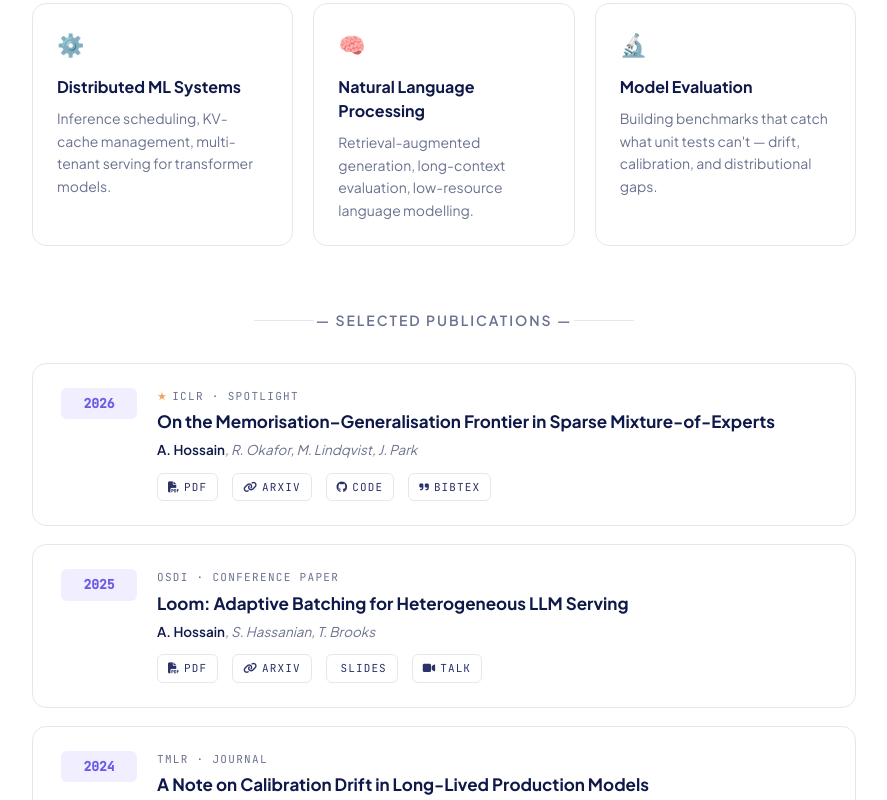
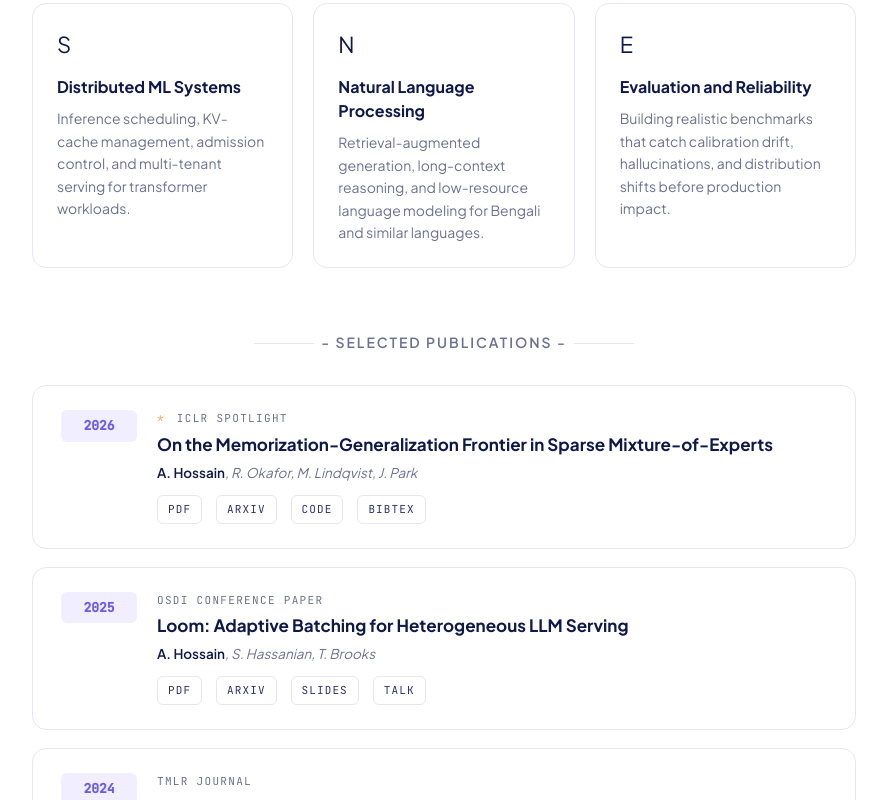
Before and after one commit to Abdul-Jalil26/portfolio, a Next.js app: page / in a window 1280 px wide. Shown: the part 4460-5260 px from the top of the page, without its empty margins (336-1223 px from the left). Built offline with nearby package versions, Linux system fonts and the light colour scheme.

Commit message:
api key updated

```diff
--- a/app/components/portfolio/ChatWidget.tsx
+++ b/app/components/portfolio/ChatWidget.tsx
@@ -27,11 +27,7 @@ type Experience = {
 };
 
 const USE_API = true;
-const API_KEY = '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';
-const API_MODEL = 'openai/gpt-5.2';
-const API_URL = 'https://openrouter.ai/api/v1/chat/completions';
-const API_SITE = 'https://abduljaliltamjid.dev';
-const API_NAME = 'Abdul Jalil Tamjid Portfolio';
+const API_URL = '/api/chat';
 
 const PROFILE = {
   name: 'Abdul Jalil Tamjid',
@@ -186,28 +182,17 @@ function getDemoResponse(input: string): string {
 }
 
 async function callApi(history: { role: ChatRole; content: string }[]): Promise<string> {
-  const messages = [
-    {
-      role: 'system',
-      content: `You are a concise portfolio assistant for ${PROFILE.name}. Use first-person voice and only use known profile facts.`,
-    },
-    ...history.slice(-12),
-  ];
-
   const res = await fetch(API_URL, {
     method: 'POST',
     headers: {
-      Authorization: `Bearer ${API_KEY}`,
       'Content-Type': 'application/json',
-      'HTTP-Referer': API_SITE,
-      'X-Title': API_NAME,
     },
-    body: JSON.stringify({ model: API_MODEL, messages, temperature: 0.6, max_tokens: 600 }),
+    body: JSON.stringify({ history }),
   });
 
   if (!res.ok) throw new Error(`API ${res.status}`);
-  const data = (await res.json()) as { choices?: Array<{ message?: { content?: string } }> };
-  const reply = data.choices?.[0]?.message?.content;
+  const data = (await res.json()) as { reply?: string };
+  const reply = data.reply;
   if (!reply) throw new Error('Empty response from API');
   return reply;
 }
--- a/app/components/portfolio/sections/ResearchSection.tsx
+++ b/app/components/portfolio/sections/ResearchSection.tsx
@@ -1,112 +1,108 @@
 export default function ResearchSection() {
   return (
-    <div
-      dangerouslySetInnerHTML={{
-        __html: `
-          <section class="page-section" id="research">
-            <div class="section-head reveal">
-              <div class="section-eyebrow"><span class="num">03</span> Research</div>
-              <h2 class="section-title">Things I'm <span class="script">studying</span></h2>
-              <p class="section-sub">
-                My research sits at the seam of systems and machine learning —
+    <section className="page-section" id="research">
+      <div className="section-head reveal">
+        <div className="section-eyebrow">
+          <span className="num">03</span> Research
+        </div>
+        <h2 className="section-title">
+          Things I&apos;m <span className="script">studying</span>
+        </h2>
+        <p className="section-sub">
+          My research sits at the seam of systems and machine learning:
           how we build, serve, and evaluate models at scale.
         </p>
       </div>
 
-            <div class="areas-grid">
-              <div class="area-card reveal">
-                <div class="icon">⚙️</div>
+      <div className="areas-grid">
+        <div className="area-card reveal">
+          <div className="icon">S</div>
           <h4>Distributed ML Systems</h4>
-                <p>Inference scheduling, KV-cache management, multi-tenant serving for transformer models.</p>
+          <p>
+            Inference scheduling, KV-cache management, admission control,
+            and multi-tenant serving for transformer workloads.
+          </p>
         </div>
-              <div class="area-card reveal d1">
-                <div class="icon">🧠</div>
+
+        <div className="area-card reveal d1">
+          <div className="icon">N</div>
           <h4>Natural Language Processing</h4>
-                <p>Retrieval-augmented generation, long-context evaluation, low-resource language modelling.</p>
+          <p>
+            Retrieval-augmented generation, long-context reasoning,
+            and low-resource language modeling for Bengali and similar languages.
+          </p>
         </div>
-              <div class="area-card reveal d2">
-                <div class="icon">🔬</div>
-                <h4>Model Evaluation</h4>
-                <p>Building benchmarks that catch what unit tests can't — drift, calibration, and distributional gaps.</p>
+
+        <div className="area-card reveal d2">
+          <div className="icon">E</div>
+          <h4>Evaluation and Reliability</h4>
+          <p>
+            Building realistic benchmarks that catch calibration drift,
+            hallucinations, and distribution shifts before production impact.
+          </p>
         </div>
       </div>
 
-            <div class="pubs-title">— Selected Publications —</div>
+      <div className="pubs-title">- Selected Publications -</div>
 
-            <div class="pub-list">
-              <article class="pub reveal">
-                <div class="pub-year">2026</div>
+      <div className="pub-list">
+        <article className="pub reveal">
+          <div className="pub-year">2026</div>
           <div>
-                  <div class="pub-venue"><span class="star">★</span>ICLR · Spotlight</div>
-                  <h4 class="pub-name"><a href="#">On the Memorisation–Generalisation Frontier in Sparse Mixture-of-Experts</a></h4>
-                  <p class="pub-authors"><span class="self">A. Hossain</span>, R. Okafor, M. Lindqvist, J. Park</p>
-                  <div class="pub-links">
-                    <a href="#"><i class="fas fa-file-pdf"></i>PDF</a>
-                    <a href="#"><i class="fas fa-link"></i>arXiv</a>
-                    <a href="#"><i class="fab fa-github"></i>Code</a>
-                    <a href="#"><i class="fas fa-quote-right"></i>BibTeX</a>
+            <div className="pub-venue">
+              <span className="star">*</span> ICLR Spotlight
+            </div>
+            <h4 className="pub-name">
+              <a href="#">On the Memorization-Generalization Frontier in Sparse Mixture-of-Experts</a>
+            </h4>
+            <p className="pub-authors">
+              <span className="self">A. Hossain</span>, R. Okafor, M. Lindqvist, J. Park
+            </p>
+            <div className="pub-links">
+              <a href="#">PDF</a>
+              <a href="#">arXiv</a>
+              <a href="#">Code</a>
+              <a href="#">BibTeX</a>
             </div>
           </div>
         </article>
 
-              <article class="pub reveal">
-                <div class="pub-year">2025</div>
+        <article className="pub reveal">
+          <div className="pub-year">2025</div>
           <div>
-                  <div class="pub-venue">OSDI · Conference Paper</div>
-                  <h4 class="pub-name"><a href="#">Loom: Adaptive Batching for Heterogeneous LLM Serving</a></h4>
-                  <p class="pub-authors"><span class="self">A. Hossain</span>, S. Hassanian, T. Brooks</p>
-                  <div class="pub-links">
-                    <a href="#"><i class="fas fa-file-pdf"></i>PDF</a>
-                    <a href="#"><i class="fas fa-link"></i>arXiv</a>
-                    <a href="#"><i class="fas fa-presentation-screen"></i>Slides</a>
-                    <a href="#"><i class="fas fa-video"></i>Talk</a>
+            <div className="pub-venue">OSDI Conference Paper</div>
+            <h4 className="pub-name">
+              <a href="#">Loom: Adaptive Batching for Heterogeneous LLM Serving</a>
+            </h4>
+            <p className="pub-authors">
+              <span className="self">A. Hossain</span>, S. Hassanian, T. Brooks
+            </p>
+            <div className="pub-links">
+              <a href="#">PDF</a>
+              <a href="#">arXiv</a>
+              <a href="#">Slides</a>
+              <a href="#">Talk</a>
             </div>
           </div>
         </article>
 
-              <article class="pub reveal">
-                <div class="pub-year">2024</div>
+        <article className="pub reveal">
+          <div className="pub-year">2024</div>
           <div>
-                  <div class="pub-venue">TMLR · Journal</div>
-                  <h4 class="pub-name"><a href="#">A Note on Calibration Drift in Long-Lived Production Models</a></h4>
-                  <p class="pub-authors">L. Aoki, <span class="self">A. Hossain</span>, R. Okafor</p>
-                  <div class="pub-links">
-                    <a href="#"><i class="fas fa-file-pdf"></i>PDF</a>
-                    <a href="#"><i class="fas fa-database"></i>Dataset</a>
-                  </div>
-                </div>
-              </article>
-
-              <article class="pub reveal">
-                <div class="pub-year">2023</div>
-                <div>
-                  <div class="pub-venue"><span class="star">★</span>NeurIPS · Workshop · Best Paper</div>
-                  <h4 class="pub-name"><a href="#">Vellum: Reproducible Notebooks for Stochastic ML Pipelines</a></h4>
-                  <p class="pub-authors"><span class="self">A. Hossain</span>, P. Marlowe</p>
-                  <div class="pub-links">
-                    <a href="#"><i class="fas fa-file-pdf"></i>PDF</a>
-                    <a href="#"><i class="fab fa-github"></i>Code</a>
-                    <a href="#"><i class="fas fa-cube"></i>Tool</a>
-                  </div>
-                </div>
-              </article>
-
-              <article class="pub reveal">
-                <div class="pub-year">2022</div>
-                <div>
-                  <div class="pub-venue">EMNLP · Workshop</div>
-                  <h4 class="pub-name"><a href="#">Compressing Transformers for Low-Resource Languages: A Bengali Case Study</a></h4>
-                  <p class="pub-authors"><span class="self">A. Hossain</span>, M. Karim</p>
-                  <div class="pub-links">
-                    <a href="#"><i class="fas fa-file-pdf"></i>PDF</a>
-                    <a href="#"><i class="fab fa-github"></i>Code</a>
+            <div className="pub-venue">TMLR Journal</div>
+            <h4 className="pub-name">
+              <a href="#">A Note on Calibration Drift in Long-Lived Production Models</a>
+            </h4>
+            <p className="pub-authors">
+              L. Aoki, <span className="self">A. Hossain</span>, R. Okafor
+            </p>
+            <div className="pub-links">
+              <a href="#">PDF</a>
+              <a href="#">Dataset</a>
             </div>
           </div>
         </article>
       </div>
     </section>
-        `,
-      }}
-    />
   );
 }
--- a/portfolio.html
+++ b/portfolio.html
@@ -2372,7 +2372,7 @@
    suspect it leaked, and set spending limits on OpenRouter.
    =========================================================== */
 const USE_API     = true;
-const API_KEY     = "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";  // ⚠ exposed
+const API_KEY     = "REPLACE_WITH_SERVER_SIDE_KEY";
 const API_MODEL   = "openai/gpt-5.2";        // any OpenRouter model id works
 const API_URL     = "https://openrouter.ai/api/v1/chat/completions";
 const API_SITE    = "https://abduljaliltamjid.dev";    // your site URL (for OpenRouter analytics)
```
Also changed, not shown: app/api/chat/route.ts (added, +168 -0 lines), 2 other files (tests, documents, lock files or other folders). Lines whose indentation alone changed are shown as unchanged.
